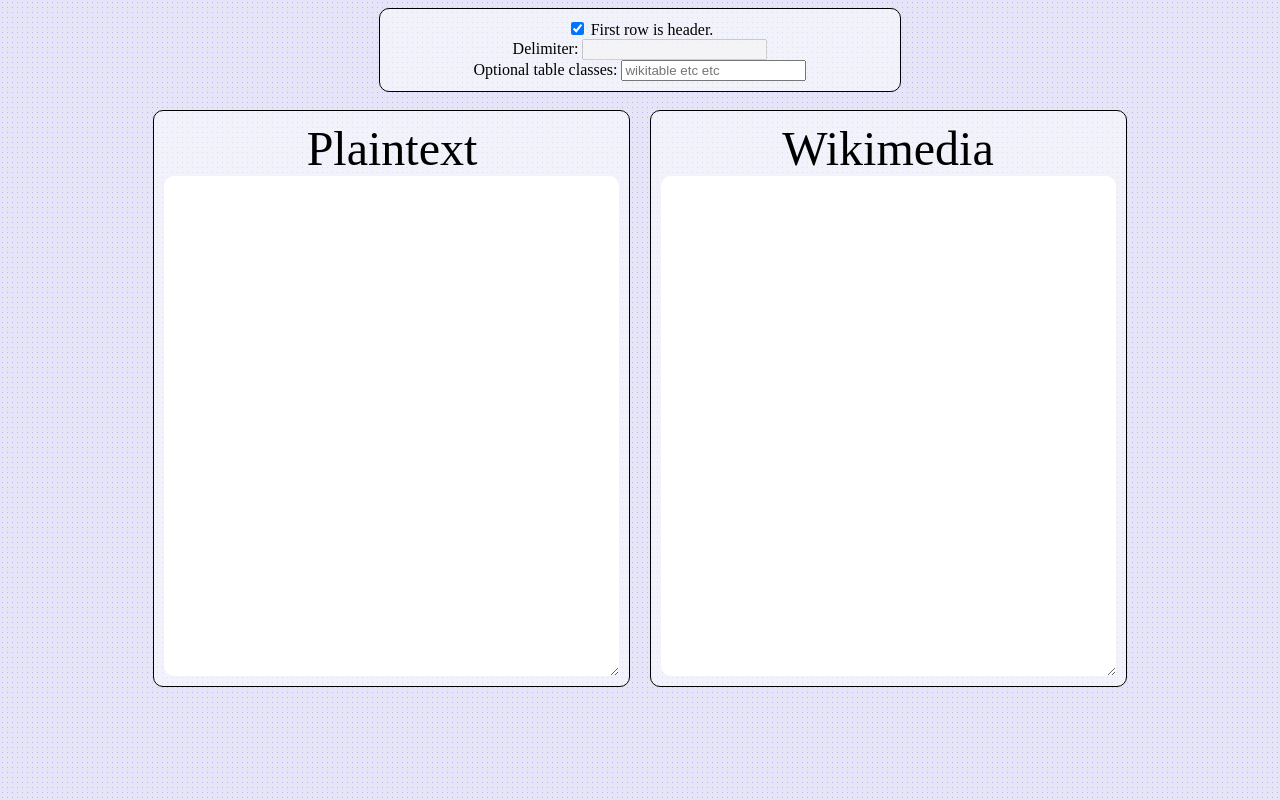
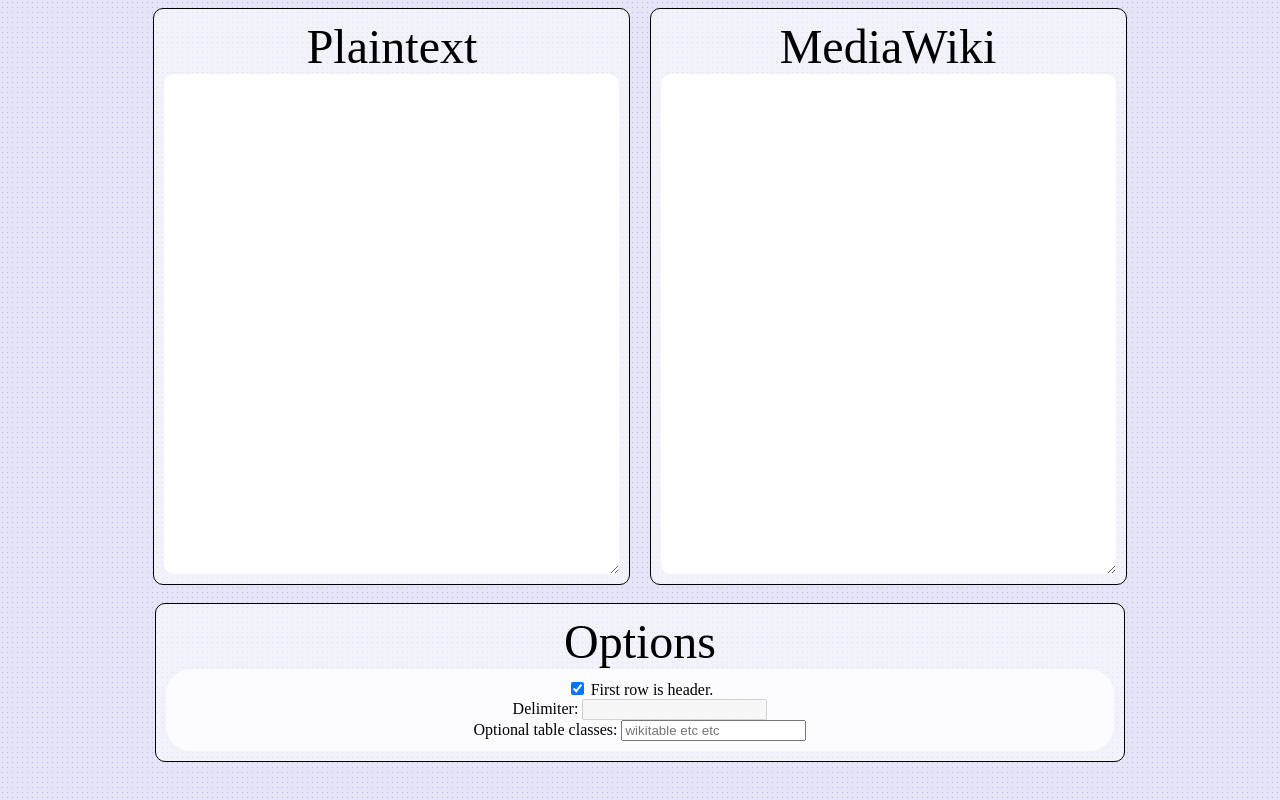
Before and after one commit to jackindisguise/mediawiki-table-generator, a website: page docs/index.html in a window 1280 px wide. Drawn offline with Linux system fonts and the light colour scheme.

Commit message:
chore: updating page design

```diff
--- a/docs/index.html
+++ b/docs/index.html
@@ -1,17 +1,11 @@
 <!DOCTYPE html>
 <html>
-	<title>Wikimedia Table Generator</title>
+	<title>MediaWiki Table Generator</title>
 	<head>
 		<link rel="stylesheet" href="style.css"/>
 		<script src="bundle.js"></script>
 	</head>
 	<body>
-		<div class="options window" style="width: 500px; margin:0 auto;">
-			<input id='impliedHeader' type="checkbox"></input> First row is header.<br/>
-			Delimiter: <input id='delimiter' type="text" disabled="disabled" value="\t"/><br/>
-			Optional table classes: <input id="classes" type="text" placeholder="wikitable etc etc"></input>
-		</div>
-		<br/>
 		<div class="container">
 			<div class="window">
 				<div class="title">Plaintext</div>
@@ -19,8 +13,17 @@
 				<!--<button id='convert'>Convert</button>-->
 			</div>
 			<div class="window">
-				<div class="title">Wikimedia</div>
+				<div class="title">MediaWiki</div>
 				<textarea id="target" readonly></textarea>
+			</div>
+		</div>
+		<br/>
+		<div class="options window" style="width: 75%; margin:0 auto;">
+			<div class="title">Options</div>
+			<div style="border-radius:25px; background-color:rgba(255,255,255,0.75); padding:10px;">
+				<input id='impliedHeader' type="checkbox"></input> First row is header.<br/>
+				Delimiter: <input id='delimiter' type="text" disabled="disabled" value="\t"/><br/>
+				Optional table classes: <input id="classes" type="text" placeholder="wikitable etc etc"></input>
 			</div>
 		</div>
 	</body>
```
